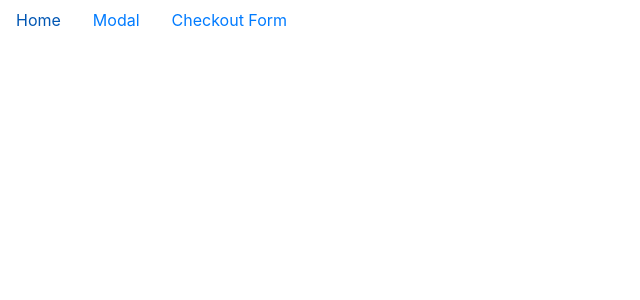
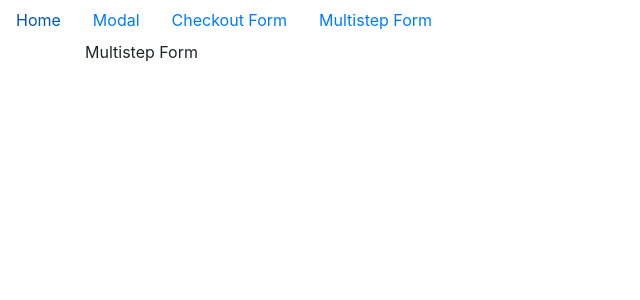
Before and after one commit to pferlito/react-examples, a React (Create React App) app: page /multistep in a window 1280 px wide. Shown: the top 300 px of the page, without its empty margins (0-640 px from the left). Built offline with nearby package versions, Linux system fonts and the light colour scheme; the HTML template or start-up script is replaced by a standard one.

Commit message:
Reorganize.

```diff
--- a/src/components/checkout/App.js
+++ b/src/components/App.js
@@ -17,6 +17,8 @@ function App() {
               <dd>A Modal implementation using a Portal.</dd>
               <dt><a href="/checkout">Checkout Form</a></dt>
               <dd>A Checkout Form for an ecommerce site.</dd>
+              <dt><a href="/multistep">Multistep Form</a></dt>
+              <dd>A Multistep survey form.</dd>
             </dl>
           </div>
         </Col>
--- a/src/index.js
+++ b/src/index.js
@@ -2,9 +2,10 @@ import React from 'react';
 import ReactDOM from 'react-dom';
 import './index.css';
 import 'bootstrap/dist/css/bootstrap.min.css';
-import App from './components/checkout/App';
+import App from './components/App';
 import ModalPage from "./routes/ModalPage";
 import FormPage from "./routes/FormPage";
+import MultistepPage from "./routes/MultistepPage";
 import Nav from "react-bootstrap/Nav";
 import { BrowserRouter as Router, Route, Switch } from "react-router-dom";
 import * as serviceWorker from './serviceWorker';
@@ -15,11 +16,13 @@ const routing = (
       <Nav.Link href="/">Home</Nav.Link>
       <Nav.Link href="/modal">Modal</Nav.Link>
       <Nav.Link href="/checkout">Checkout Form</Nav.Link>
+      <Nav.Link href="/multistep">Multistep Form</Nav.Link>
     </Nav>
     <Switch>
       <Route exact path="/"><App /></Route>
       <Route path="/modal"><ModalPage /></Route>
       <Route path="/checkout"><FormPage /></Route>
+      <Route path="/multistep"><MultistepPage /></Route>
     </Switch>
   </Router>
 );
--- /dev/null
+++ b/src/routes/MultistepPage.js
@@ -0,0 +1,22 @@
+import React, {useState, useEffect, Fragment} from 'react';
+import Row from "react-bootstrap/Row";
+import Col from "react-bootstrap/Col";
+import Container from "react-bootstrap/Container";
+
+function MultistepPage() {
+
+
+  return (
+    <Fragment>
+      <Container>
+        <Row>
+          <Col md={{span: 8}}>
+            Multistep Form
+          </Col>
+        </Row>
+      </Container>
+    </Fragment>
+  );
+}
+
+export default MultistepPage;
```
Also changed, not shown: src/components/App.css (renamed from src/components/checkout/App.css), 1 other file (tests, documents, lock files or other folders).
